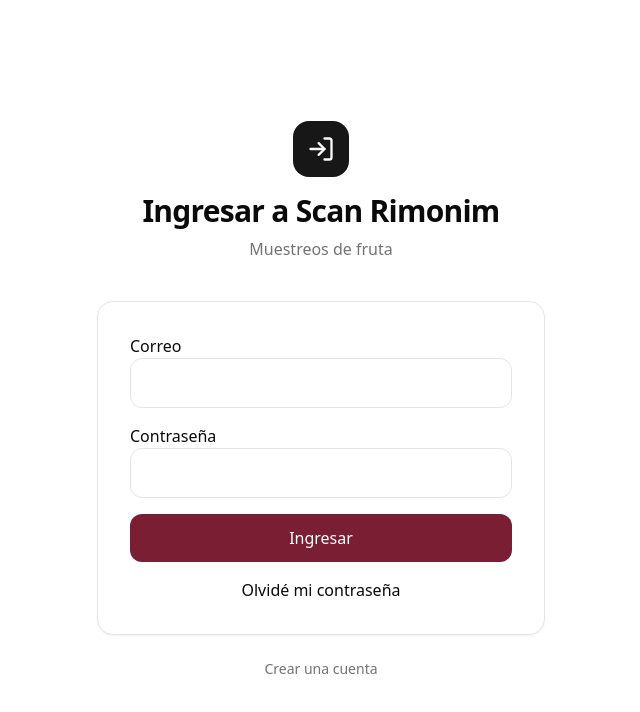
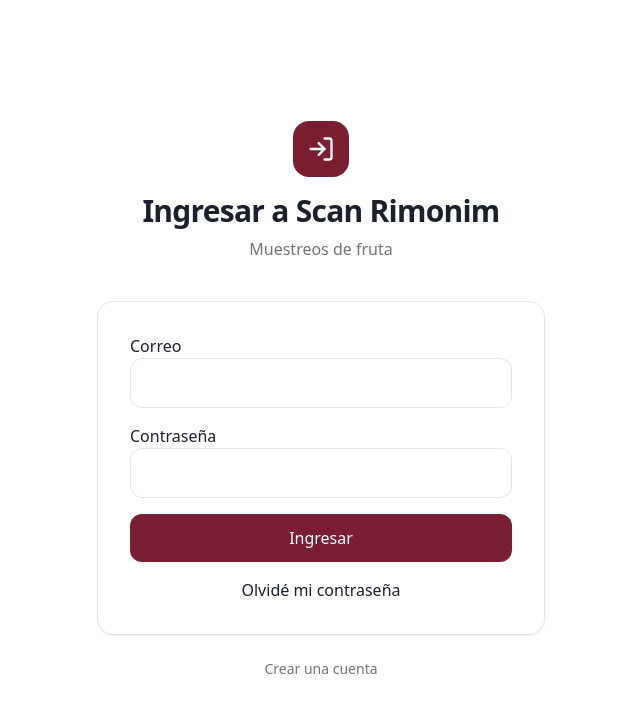
Before and after one commit to Jonysued/Scan-Rimonim, a React (Vite) app: page /login in a window 1280 px wide. Shown: the top 712 px of the page, without its empty margins (319-959 px from the left). Built offline with nearby package versions, Linux system fonts and the light colour scheme; no server answers.

Commit message:
Aplicar tema claro de tecnología limpia

```diff
--- a/src/index.css
+++ b/src/index.css
@@ -5,12 +5,12 @@
 @layer base {
   :root {
     --background: 0 0% 100%;
-    --foreground: 0 0% 3.9%;
+    --foreground: 222 25% 14%;
     --card: 0 0% 100%;
     --card-foreground: 0 0% 3.9%;
     --popover: 0 0% 100%;
     --popover-foreground: 0 0% 3.9%;
-    --primary: 0 0% 9%;
+    --primary: 347 60% 30%;
     --primary-foreground: 0 0% 98%;
     --secondary: 0 0% 96.1%;
     --secondary-foreground: 0 0% 9%;
@@ -22,7 +22,7 @@
     --destructive-foreground: 0 0% 98%;
     --border: 0 0% 89.8%;
     --input: 0 0% 89.8%;
-    --ring: 0 0% 3.9%;
+    --ring: 347 60% 30%;
     --chart-1: 12 76% 61%;
     --chart-2: 173 58% 39%;
     --chart-3: 197 37% 24%;
@@ -90,3 +90,21 @@
     @apply bg-background text-foreground font-body;
   }
 }
+
+/* Light precision theme: scoped to the application, including existing screens. */
+.scan-app { color: #202632; font-family: -apple-system, BlinkMacSystemFont, "Segoe UI", sans-serif; -webkit-font-smoothing: antialiased; }
+.scan-app h1, .scan-app h2 { letter-spacing: -.025em; }
+.scan-app table { font-variant-numeric: tabular-nums; }
+.scan-app table thead { background: #f5f6f8; color: #475569; }
+.scan-app table th { font-weight: 500; }
+.scan-app table tbody tr { border-color: #e9edf2; }
+.scan-app table tbody tr:hover { background: #fafbfc; }
+.scan-app :is(button,a,input,select,textarea):focus-visible { outline: 2px solid #7a1f33; outline-offset: 3px; }
+.scan-app [class~="bg-[#faf7f5]"], .scan-app [class~="bg-[#faf5f2]"] { background-color: #f5f6f8; }
+.scan-app [class~="bg-[#f4e9e5]"], .scan-app [class~="bg-[#faf5f3]"] { background-color: #f1f3f6; }
+.scan-app [class~="border-[#eee1dc]"], .scan-app [class~="border-[#f4e9e5]"] { border-color: #e2e6ec; }
+.scan-app [class~="divide-[#eee1dc]"] > :not([hidden]) ~ :not([hidden]) { border-color: #e9edf2; }
+.scan-app [class~="text-[#2a1a1d]"] { color: #202632; }
+.scan-app [class~="text-[#5c4448]"], .scan-app [class~="text-[#63343b]"] { color: #475569; }
+.scan-app [class~="text-[#9b7f82]"], .scan-app [class~="text-[#b79a9d]"] { color: #64748b; }
+.scan-app .rounded-2xl { border-radius: 14px; }
```
